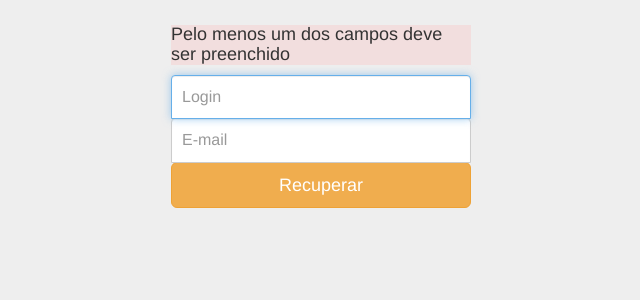
After one commit to lucasleandrodemoura/GesProjeto, a CodeIgniter app: page /database/login/recuperar_confirmar in a window 1280 px wide. The commit adds this page. Shown: the top 300 px of the page, without its empty margins (319-959 px from the left). Run offline with CodeIgniter, Linux system fonts and the light colour scheme.

Commit message:
Montagem das VIEWS (Formulários)
- Recuperação de senha
- Login

```diff
--- a/GesProjeto/application/controllers/Login.php
+++ b/GesProjeto/application/controllers/Login.php
@@ -8,10 +8,10 @@ defined('BASEPATH') OR exit('No direct script access allowed');
 class Login extends CI_Controller {
 
     //Tela de login inicial
-    function index(){
+    function index($erro=""){
 
         $this->load->view("Includes/header");
-        $data["erro"] = "";
+        $data["erro"] = $erro;
         $this->load->view("login/login",$data);
         $this->load->view("Includes/footer");
 
@@ -68,7 +68,8 @@ class Login extends CI_Controller {
      */
     function recuperar_senha(){
         $this->load->view("Includes/header");
-        $this->load->view("login/recuperar_senha");
+        $erro["erro"] = "";
+        $this->load->view("login/recuperar_senha",$erro);
         $this->load->view("Includes/footer");
     }
 
@@ -76,7 +77,7 @@ class Login extends CI_Controller {
      * Função que gera uma senha aleatoria, troca no banco e envia por e-mail a mesma
      * @author Lucas Moura <lmoura@universo.univates.br>
     */
-    function confirmar_envio(){
+    function recuperar_confirmar(){
         $this->load->helper('string');
         $login = $this->input->post("login");
         $email = $this->input->post("email");
@@ -101,9 +102,12 @@ class Login extends CI_Controller {
                 //Disparo um e-mail para o usuário com a nova senha
 
             }
-            recuperar_senha("Login/2");
+            redirect("Login/2");
         }else{
-            recuperar_senha("Login/recuperar_senha/1");
+            $this->load->view("Includes/header");
+            $erro["erro"] = 1;
+            $this->load->view("login/recuperar_senha",$erro);
+            $this->load->view("Includes/footer");
         }
 
 
--- /dev/null
+++ b/GesProjeto/application/views/login/recuperar_senha.php
@@ -0,0 +1,27 @@
+<?php
+defined('BASEPATH') OR exit('No direct script access allowed');
+?>
+<style type="text/css">
+body {
+  padding-top: 40px;
+  padding-bottom: 40px;
+  background-color: #eee;
+}
+</style>
+
+
+<div class="container">
+    <?php echo form_open("login/recuperar_confirmar"); ?>
+    <div class="form-signin">
+
+            <?php if($erro==1) { ?>
+                <h4 class="form-signin-heading bg-danger">Pelo menos um dos campos deve ser preenchido</h4>
+            <?php } ?>
+            <label for="inputEmail" class="sr-only">Login</label>
+            <input type="text" id="inputEmail" name="login" class="form-control" placeholder="Login" autofocus>
+            <label for="inputPassword" class="sr-only">ou E-mail</label>
+            <input type="text" id="inputEmail" name="email" class="form-control" placeholder="E-mail">
+            <button class="btn btn-lg btn-warning btn-block" type="submit">Recuperar</button>
+    </div>
+    </form>
+</div>
```
Also changed, not shown: GesProjeto/application/views/login/login.php (renamed from GesProjeto/application/views/login.php, +6 -1 lines).
